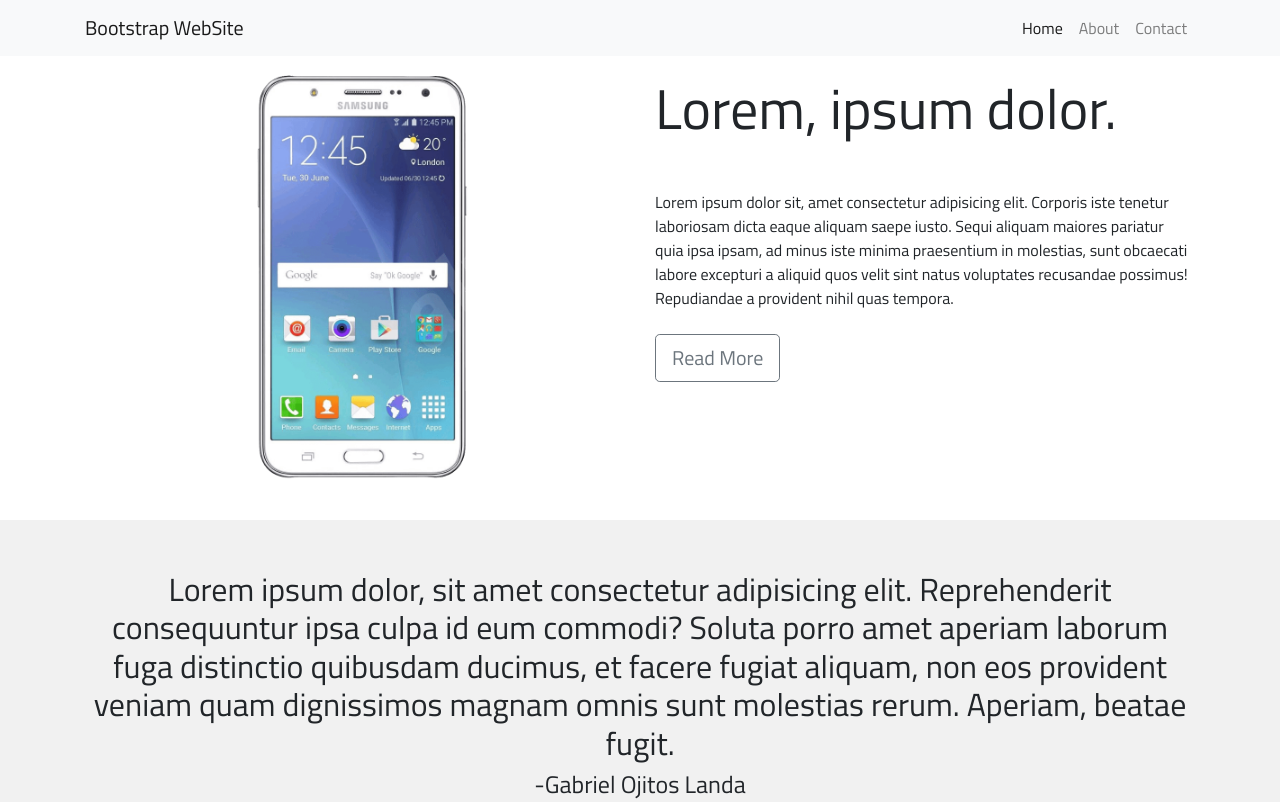
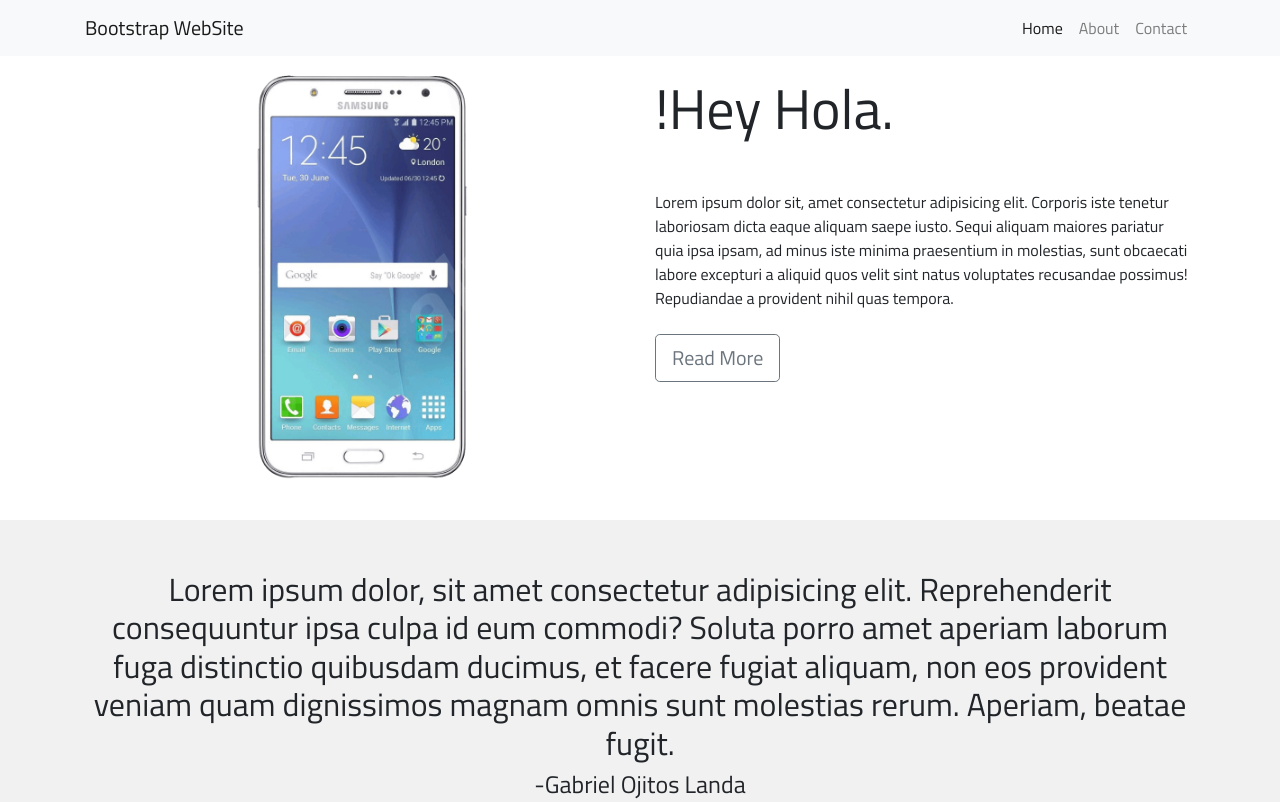
Before and after one commit to ojitoslanda/Website-Bootstrap4, a plain HTML site: page index.html in a window 1280 px wide. Shown: the top 802 px of the page. Drawn offline with nearby package versions, Linux system fonts and the light colour scheme.

Commit message:
Cambiando de titulo al <h1></h1>

```diff
--- a/index.html
+++ b/index.html
@@ -49,7 +49,7 @@
                 </div>
                 <div class="col-md-6">
                     <div class="header-content-right">
-                        <h1 class="display-4">Lorem, ipsum dolor.</h1>
+                        <h1 class="display-4">!Hey Hola.</h1>
                         <p class="mt-5">Lorem ipsum dolor sit, amet consectetur adipisicing elit. Corporis iste tenetur laboriosam dicta eaque aliquam saepe iusto. Sequi aliquam maiores pariatur quia ipsa ipsam, ad minus iste minima praesentium in molestias, sunt obcaecati labore excepturi a aliquid quos velit sint natus voluptates recusandae possimus! Repudiandae a provident nihil quas tempora.</p>
                         <a href="#" class="header-btn btn btn-outline-secondary btn-lg mt-2">Read More</a>
                     </div>
```
